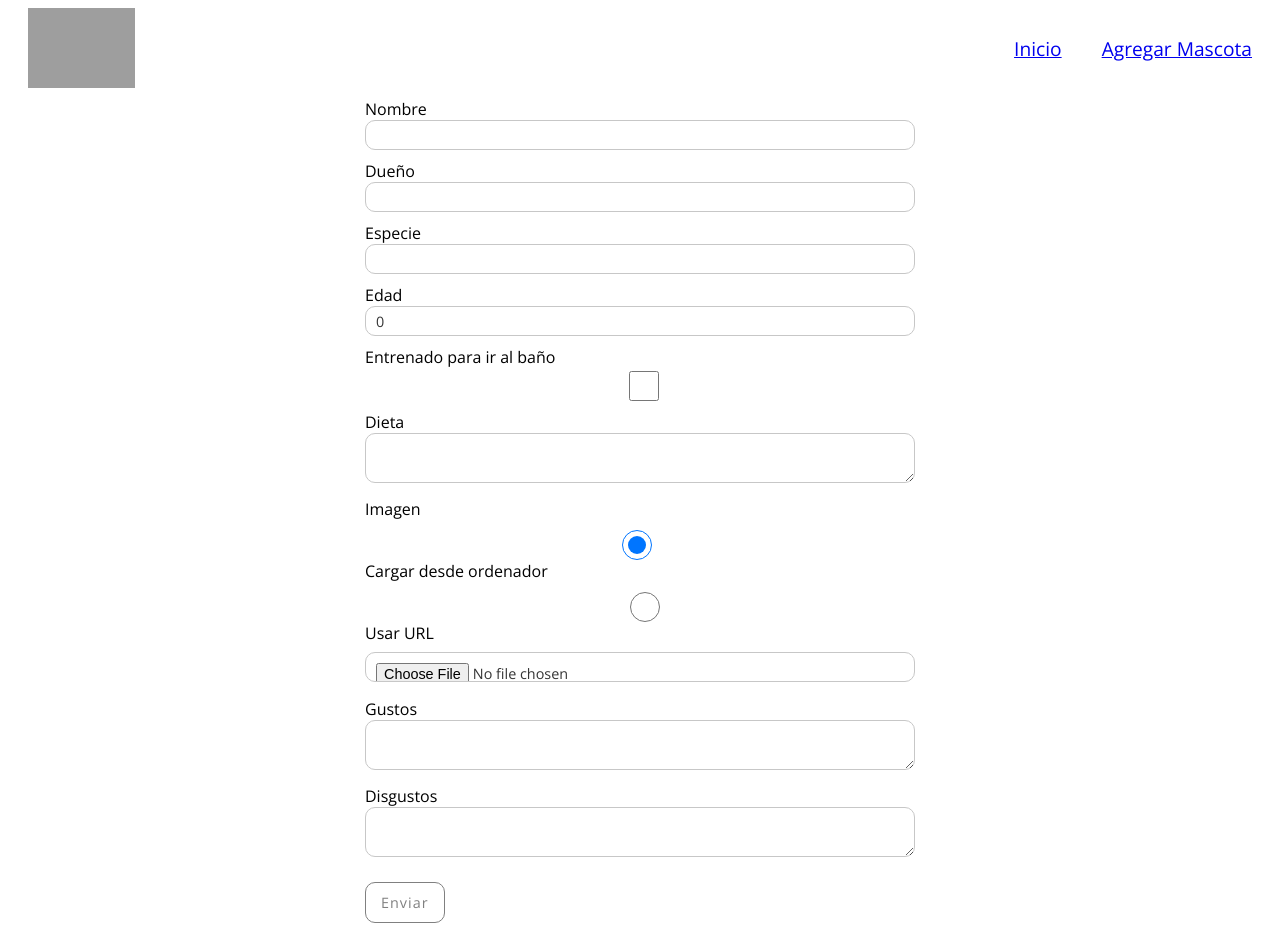
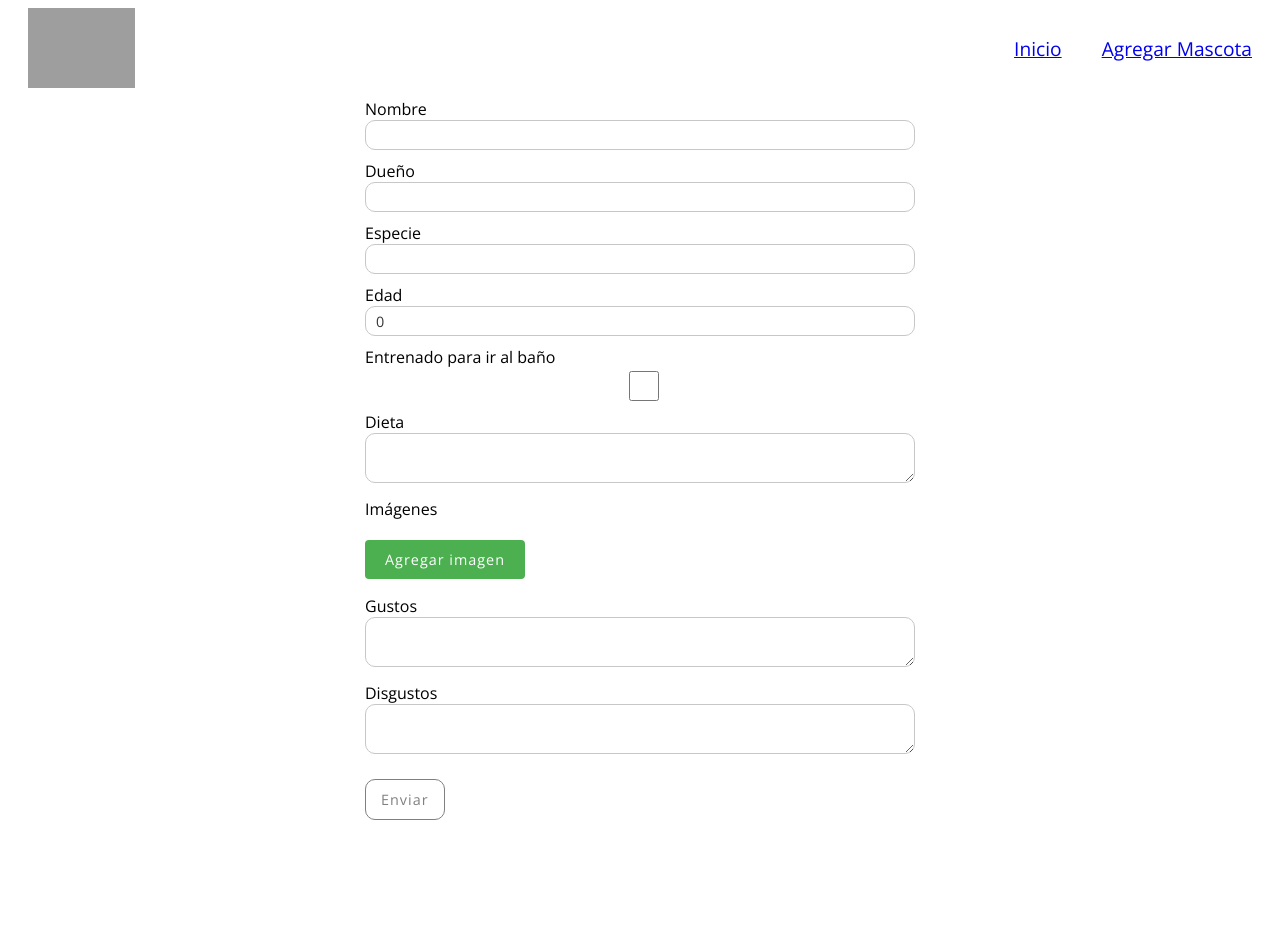
Before and after one commit to spizzirri/Proyecto-NextJS-para-pruebas-automatizadas, a Next.js app: page /new in a window 1280 px wide. After the commit the page ends 828 px from the top, so only its background shows below. Built offline with nearby package versions, Linux system fonts and the light colour scheme; grey boxes are pictures that could not be loaded.

Commit message:
Se permiten agregar 4 imagenes

```diff
--- a/components/Form.tsx
+++ b/components/Form.tsx
@@ -1,4 +1,4 @@
-import { useState } from "react";
+import { useState, useRef } from "react";
 import { useRouter } from "next/router";
 import { mutate } from "swr";
 
@@ -32,15 +32,15 @@ const Form = ({ formId, petForm, forNewPet = true }: Props) => {
   const contentType = "application/json";
   const [errors, setErrors] = useState({});
   const [message, setMessage] = useState("");
-  const [imagePreview, setImagePreview] = useState<string | null>(
-    petForm.image_url || null
-  );
-  // Si hay una URL existente y no es base64, usar URL por defecto
-  const [useFileUpload, setUseFileUpload] = useState(
-    !petForm.image_url || petForm.image_url.startsWith("data:")
-      ? true
-      : false
-  );
+  // Array de imágenes en base64
+  const [images, setImages] = useState<string[]>(() => {
+    // Si hay una imagen existente (base64 o URL), incluirla
+    if (petForm.image_url) {
+      return [petForm.image_url];
+    }
+    return [];
+  });
+  const fileInputRef = useRef<HTMLInputElement>(null);
 
   const [form, setForm] = useState({
     name: petForm.name,
@@ -119,46 +119,82 @@ const Form = ({ formId, petForm, forNewPet = true }: Props) => {
       ...form,
       [name]: value,
     });
+  };
 
-    // Actualizar preview si es image_url
-    if (name === "image_url" && !useFileUpload && typeof value === "string") {
-      setImagePreview(value);
-    }
+  const handleAddImageClick = () => {
+    fileInputRef.current?.click();
   };
 
   const handleFileChange = async (
     e: React.ChangeEvent<HTMLInputElement>,
   ) => {
-    const file = e.target.files?.[0];
-    if (!file) return;
+    const files = e.target.files;
+    if (!files || files.length === 0) return;
+
+    // Procesar cada archivo seleccionado
+    const newImages: string[] = [];
+    let hasError = false;
+
+    for (let i = 0; i < files.length; i++) {
+      const file = files[i];
+      if (!file) continue;
 
       // Validar que sea una imagen
       if (!file.type.startsWith("image/")) {
-      setMessage("Por favor, selecciona un archivo de imagen válido");
-      return;
+        setMessage("Por favor, selecciona solo archivos de imagen válidos");
+        hasError = true;
+        continue;
       }
 
       // Validar tamaño (máximo 5MB)
       if (file.size > 5 * 1024 * 1024) {
-      setMessage("La imagen es demasiado grande. Máximo 5MB");
-      return;
+        setMessage("Una o más imágenes son demasiado grandes. Máximo 5MB por imagen");
+        hasError = true;
+        continue;
       }
 
       // Convertir a base64
       const reader = new FileReader();
+      await new Promise<void>((resolve, reject) => {
         reader.onloadend = () => {
           const base64String = reader.result as string;
+          newImages.push(base64String);
+          resolve();
+        };
+        reader.onerror = () => {
+          setMessage("Error al leer uno o más archivos");
+          reject();
+        };
+        reader.readAsDataURL(file);
+      });
+    }
+
+    if (!hasError && newImages.length > 0) {
+      const updatedImages = [...images, ...newImages];
+      setImages(updatedImages);
+      // Actualizar image_url con la primera imagen (para compatibilidad)
       setForm({
         ...form,
-        image_url: base64String,
+        image_url: updatedImages[0] || "",
       });
-      setImagePreview(base64String);
       setMessage("");
+    }
+
+    // Limpiar el input para permitir seleccionar el mismo archivo de nuevo
+    if (fileInputRef.current) {
+      fileInputRef.current.value = "";
+    }
   };
-    reader.onerror = () => {
-      setMessage("Error al leer el archivo");
-    };
-    reader.readAsDataURL(file);
+
+  const handleRemoveImage = (index: number) => {
+    const newImages = images.filter((_, i) => i !== index);
+    setImages(newImages);
+    // Actualizar image_url con la primera imagen restante o cadena vacía
+    const firstImage = newImages.length > 0 && newImages[0] ? newImages[0] : "";
+    setForm({
+      ...form,
+      image_url: firstImage,
+    });
   };
 
   /* Makes sure pet info is filled for pet name, owner name, species, and image url*/
@@ -167,7 +203,7 @@ const Form = ({ formId, petForm, forNewPet = true }: Props) => {
     if (!form.name) err.name = "El nombre es requerido";
     if (!form.owner_name) err.owner_name = "El dueño es requerido";
     if (!form.species) err.species = "La especie es requerida";
-    if (!form.image_url) err.image_url = "La imagen es requerida";
+    if (images.length === 0) err.image_url = "Al menos una imagen es requerida";
     return err;
   };
 
@@ -176,7 +212,13 @@ const Form = ({ formId, petForm, forNewPet = true }: Props) => {
     const errs = formValidate();
 
     if (Object.keys(errs).length === 0) {
-      forNewPet ? postData(form) : putData(form);
+      // Asegurar que image_url tenga la primera imagen (siempre habrá al menos una por la validación)
+      const firstImage = images.length > 0 && images[0] ? images[0] : "";
+      const formToSubmit: FormData = {
+        ...form,
+        image_url: firstImage,
+      };
+      forNewPet ? postData(formToSubmit) : putData(formToSubmit);
     } else {
       setErrors({ errs });
     }
@@ -239,89 +281,87 @@ const Form = ({ formId, petForm, forNewPet = true }: Props) => {
           onChange={handleChange}
         />
 
-        <label htmlFor="image">Imagen</label>
+        <label htmlFor="image">Imágenes</label>
         <div style={{ marginBottom: "1rem" }}>
-          <div style={{ marginBottom: "0.5rem" }}>
-            <label style={{ marginRight: "1rem" }}>
           <input
-                type="radio"
-                name="imageSource"
-                checked={useFileUpload}
-                onChange={() => {
-                  setUseFileUpload(true);
-                  setForm({ ...form, image_url: "" });
-                  setImagePreview(null);
+            ref={fileInputRef}
+            type="file"
+            accept="image/*"
+            onChange={handleFileChange}
+            multiple
+            style={{ display: "none" }}
+          />
+          <button
+            type="button"
+            onClick={handleAddImageClick}
+            className="btn"
+            style={{
+              marginBottom: "1rem",
+              backgroundColor: "#4CAF50",
+              color: "white",
+              border: "none",
+              padding: "10px 20px",
+              borderRadius: "4px",
+              cursor: "pointer",
+            }}
+          >
+            Agregar imagen
+          </button>
+
+          {images.length > 0 && (
+            <div
+              style={{
+                display: "grid",
+                gridTemplateColumns: "repeat(auto-fill, minmax(200px, 1fr))",
+                gap: "1rem",
+                marginTop: "1rem",
+              }}
+            >
+              {images.map((image, index) => (
+                <div
+                  key={index}
+                  style={{
+                    position: "relative",
+                    display: "inline-block",
+                  }}
+                >
+                  <img
+                    src={image}
+                    alt={`Vista previa ${index + 1}`}
+                    style={{
+                      width: "100%",
+                      maxWidth: "200px",
+                      height: "200px",
+                      objectFit: "cover",
+                      borderRadius: "4px",
+                      border: "1px solid #ddd",
                     }}
                   />
-              Cargar desde ordenador
-            </label>
-            <label>
-              <input
-                type="radio"
-                name="imageSource"
-                checked={!useFileUpload}
-                onChange={() => {
-                  setUseFileUpload(false);
-                  // Si ya hay una URL en el formulario, mantenerla; si no, usar la original
-                  const currentUrl = form.image_url && !form.image_url.startsWith("data:")
-                    ? form.image_url
-                    : petForm.image_url || "";
-                  setForm({ ...form, image_url: currentUrl });
-                  setImagePreview(currentUrl || null);
+                  <button
+                    type="button"
+                    onClick={() => handleRemoveImage(index)}
+                    style={{
+                      position: "absolute",
+                      top: "5px",
+                      right: "5px",
+                      backgroundColor: "rgba(255, 0, 0, 0.8)",
+                      color: "white",
+                      border: "none",
+                      borderRadius: "50%",
+                      width: "30px",
+                      height: "30px",
+                      cursor: "pointer",
+                      fontSize: "18px",
+                      display: "flex",
+                      alignItems: "center",
+                      justifyContent: "center",
                     }}
-              />
-              Usar URL
-            </label>
+                    title="Eliminar imagen"
+                  >
+                    🗑️
+                  </button>
                 </div>
-
-          {useFileUpload ? (
-            <div>
-              <input
-                type="file"
-                name="image"
-                accept="image/*"
-                onChange={handleFileChange}
-                required={!form.image_url}
-              />
-              {imagePreview && (
-                <div style={{ marginTop: "1rem" }}>
-                  <img
-                    src={imagePreview}
-                    alt="Vista previa"
-                    style={{
-                      maxWidth: "200px",
-                      maxHeight: "200px",
-                      objectFit: "cover",
-                      borderRadius: "4px",
-                    }}
-                  />
-                </div>
-              )}
-            </div>
-          ) : (
-            <div>
-              <input
-                type="url"
-                name="image_url"
-                value={form.image_url}
-                onChange={handleChange}
-                placeholder="https://ejemplo.com/imagen.jpg"
-                required
-              />
-              {imagePreview && (
-                <div style={{ marginTop: "1rem" }}>
-                  <img
-                    src={imagePreview}
-                    alt="Vista previa"
-                    style={{
-                      maxWidth: "200px",
-                      maxHeight: "200px",
-                      objectFit: "cover",
-                      borderRadius: "4px",
-                    }}
-                  />
-                </div>
-              )}
+              ))}
             </div>
           )}
         </div>
```
Lines whose indentation alone changed are shown as unchanged.
